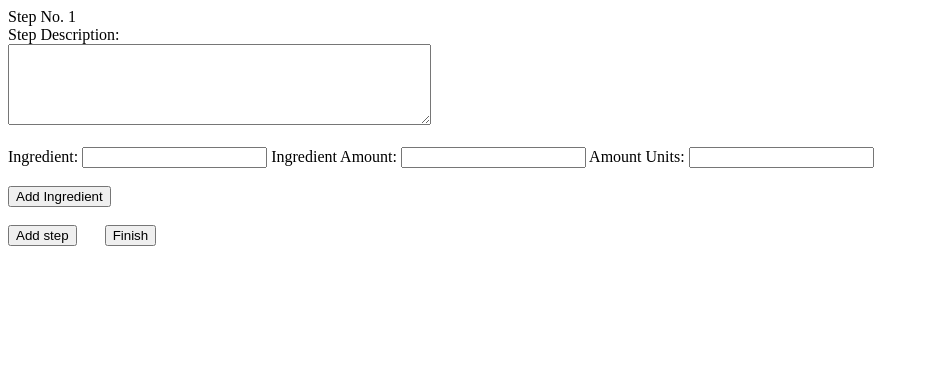
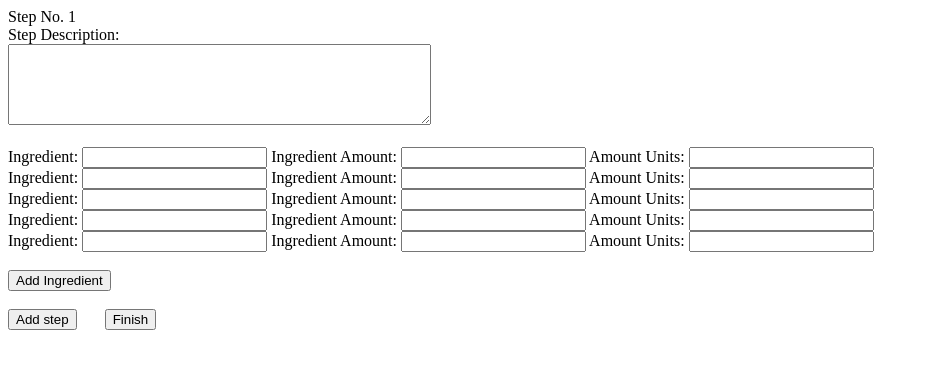
Before and after one commit to gaoyunjiemao/CSIS3280Project, a PHP site: page /addRecipe_steps.php in a window 1280 px wide. Shown: the top 369 px of the page, without its empty margins (0-929 px from the left). Run offline with PHP 8.4, Linux system fonts and the light colour scheme.

Commit message:
Add files via upload

```diff
--- a/addRecipe_steps.php
+++ b/addRecipe_steps.php
@@ -17,13 +17,21 @@ if(!isset($_SESSION['stepNum'])){
 		Step No. <?php $stepNumber = $_SESSION['stepNum']; print $stepNumber;?><br />
 		Step Description:<br />
 		<textarea rows="5" cols="50" name="desc" form="usrform"></textarea><br /><br />
-		Ingredient:
-		<input type="text" name="ingredient1" />
-		Ingredient Amount:
-		<input type="text" name="ingredientAmt1" />
-		Amount Units:
-		<input type="text" name="amtUnits1" />
-		<br />
+		Ingredient: <input type="text" name="ingredient1" />
+		Ingredient Amount: <input type="text" name="ingredientAmt1" />
+		Amount Units: <input type="text" name="amtUnits1" /><br />
+		Ingredient: <input type="text" name="ingredient2" />
+		Ingredient Amount: <input type="text" name="ingredientAmt2" />
+		Amount Units: <input type="text" name="amtUnits2" /><br />
+		Ingredient: <input type="text" name="ingredient3" />
+		Ingredient Amount: <input type="text" name="ingredientAmt3" />
+		Amount Units: <input type="text" name="amtUnits3" /><br />
+		Ingredient: <input type="text" name="ingredient4" />
+		Ingredient Amount: <input type="text" name="ingredientAmt4" />
+		Amount Units: <input type="text" name="amtUnits4" /><br />
+		Ingredient: <input type="text" name="ingredient5" />
+		Ingredient Amount: <input type="text" name="ingredientAmt5" />
+		Amount Units: <input type="text" name="amtUnits5" /><br />
 		<div id="my_div"></div><br />
 		<input type="button" name="addIngredient" value="Add Ingredient" onClick="changeIt()"><br /><br />
 		<input type="submit" name="add" value="Add step">&nbsp&nbsp&nbsp&nbsp&nbsp&nbsp
@@ -34,10 +42,12 @@ if(!isset($_SESSION['stepNum'])){
 			var i = 2;
 			function changeIt()
 			{
+				if(i<6){
 					my_div.innerHTML = my_div.innerHTML +"Ingredient: <input type='text' name='ingredient'+ i>";
 					my_div.innerHTML = my_div.innerHTML +" Ingredient Amount: <input type='text' name='ingredientAmt'+ i>";
 					my_div.innerHTML = my_div.innerHTML +" Amount Units: <input type='text' name='amtUnits'+ i><br />";
 					i++;
+				}
 			}
 	</script>
 		<?php
@@ -46,9 +56,7 @@ if(!isset($_SESSION['stepNum'])){
 			if(isset($_POST['add'])){
 				$recipeID = $_SESSION['RecipeID'];
 				$stepDesc = $_POST['desc'];
-				$ingredient = $_POST['ingredient1'];
-				$ingredientAmt = $_POST['ingredientAmt1'];
-				$amtUnits = $_POST['amtUnits1'];
+
 
 				if($recipeID!=NULL&&$stepNumber!=NULL&&$stepDesc!=NULL){
 					if(isset($_SESSION['AuthorID'])){
@@ -58,16 +66,22 @@ if(!isset($_SESSION['stepNum'])){
 
 						$getStepID = $dbConn->lastInsertId();
 
-						$insertIntoIngredients = $dbConn->prepare("INSERT INTO INGREDIENT(IngredientName) VALUES ('$ingredeint')");
+						for($i=1;$i<6;$i++){
+							if(isset($_POST['ingredient'.$i.''])||isset($_POST['ingredientAmt'.$i.''])||isset($_POST['amtUnits'.$i.''])){
+								$ingredient = $_POST['ingredient'.$i.''];
+								$ingredientAmt = $_POST['ingredientAmt'.$i.''];
+								$amtUnits = $_POST['amtUnits'.$i.''];
 
+								$insertIntoIngredients = $dbConn->prepare("INSERT INTO INGREDIENT(IngredientName) VALUES ('$ingredient')");
 								$insertIntoIngredients->execute();
 
 								$getIngredientID = $dbConn->lastInsertId();
 
 								$insertIntoStep_Ing = $dbConn->prepare("INSERT INTO STEP_INGREDIENT(StepID,IngredientID,IngredientAmt,AmtUnits) VALUES ('$getStepID', '$getIngredientID', '$ingredientAmt', '$amtUnits')");
 
-
 								$insertIntoStep_Ing->execute();
+							}
+						}
 
 						//increment step number
 						$_SESSION['stepNum']++;
@@ -80,7 +94,7 @@ if(!isset($_SESSION['stepNum'])){
 			}else if(isset($_POST['finish'])){
 				unset($_SESSION['stepNum']);
 				header("Refresh:0");
-				print "Your Recipe was successfully added.";
+				//print "Your Recipe was successfully added.";
 			}
 		?>
 	</body>
```
Lines whose indentation alone changed are shown as unchanged.
